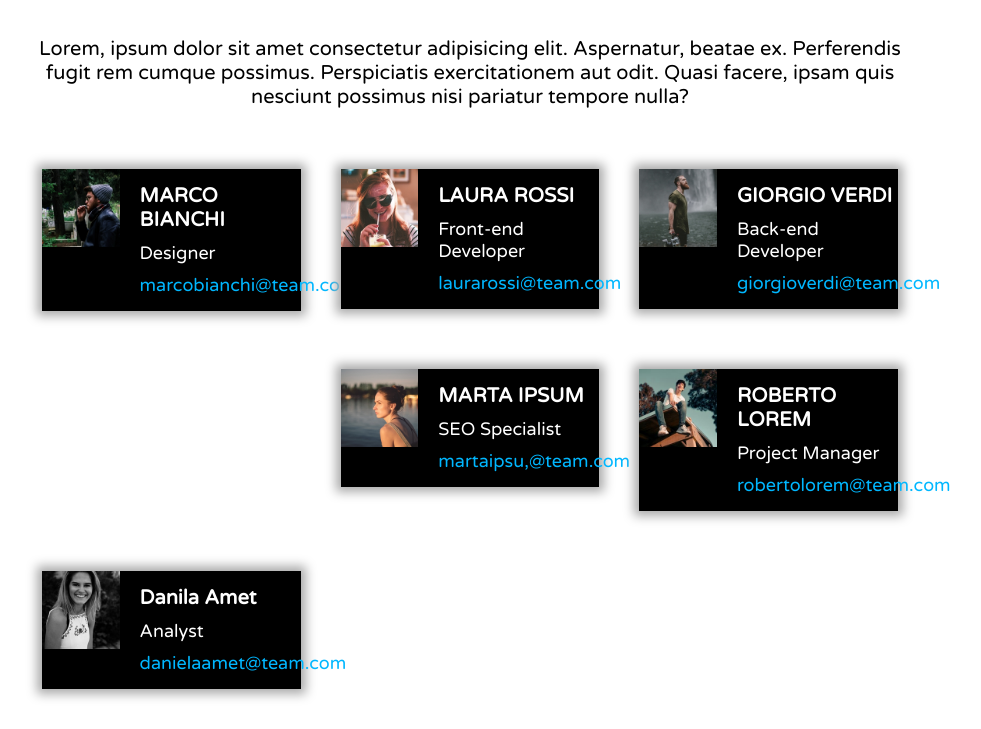
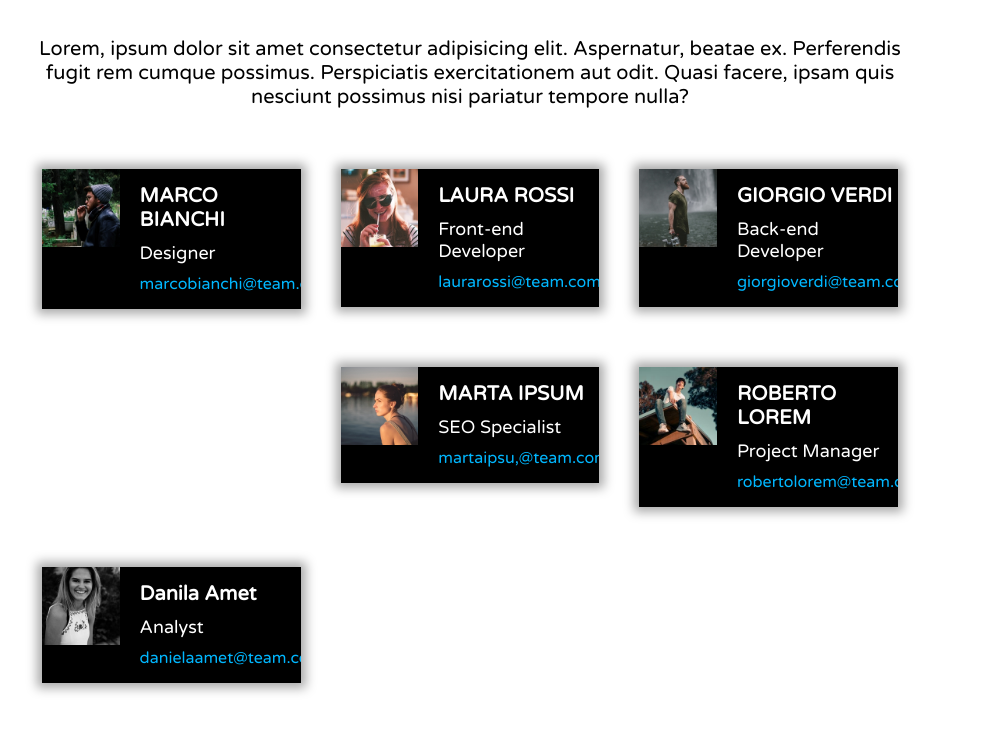
Before and after one commit to bittoMazza/html-css-float-cards, a plain HTML site: page index.html in a window 1280 px wide. Shown: the part 81-810 px from the top of the page, without its empty margins (170-1151 px from the left). Drawn offline with Linux system fonts and the light colour scheme.

Commit message:
alcune correzzioni su font size

```diff
--- a/css/style.css
+++ b/css/style.css
@@ -11,16 +11,18 @@
     display: table;
     clear: both;
 }
+
 header,main{
     width: 70%;
     margin: 0 auto;
 }
+
 .header-text p{
     font-size: 20px;
 }
+
 header{
     text-align: center;
-    margin: 0 auto;
 }
 
 .header-text{
@@ -49,9 +51,10 @@ h1{
 }
 
 .cards-image{
-    width:30%;
+    width: 30%;
     float: left;
     margin-right: 20px;
+
 }
 
 
@@ -68,6 +71,7 @@ h1{
     margin: 15px 0 15px 0;
     width: calc(100% - 30% - 20px);
     float: left;
+    overflow: hidden;
 }
 .work-position{
     display:block;
@@ -78,5 +82,4 @@ h1{
 .cards-email{
     text-decoration: none;
     color: rgb(0, 183, 255);
-    font-size: 18px;
 }
```
Also changed, not shown: index.html (+1 -1 lines).
